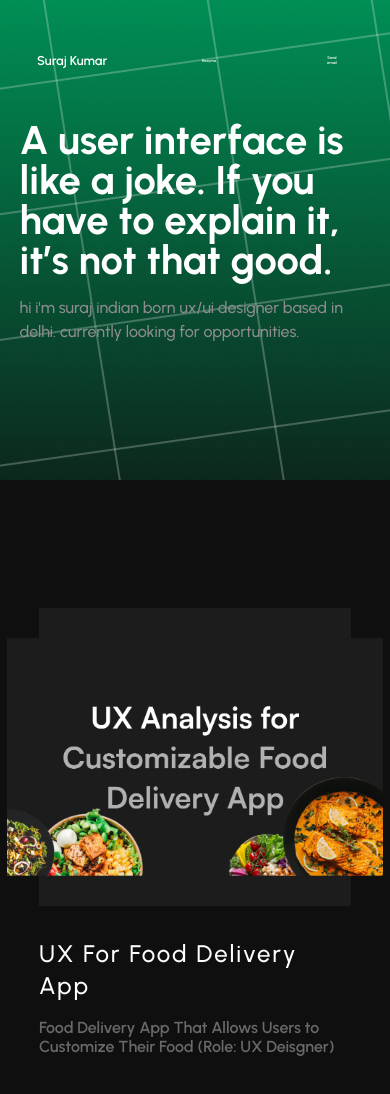
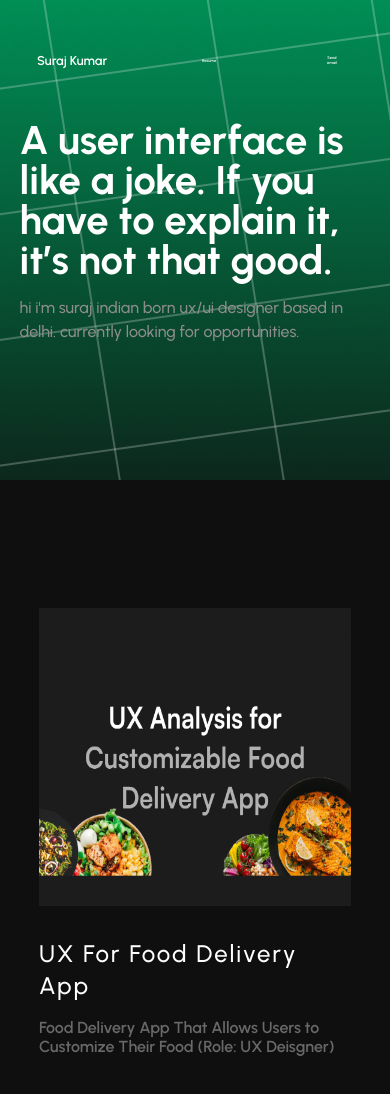
Before and after one commit to suraj-056/Portfolio, a plain HTML site: page index.html in a window 390 px wide. Shown: the top 1094 px of the page. Drawn offline with nearby package versions, Linux system fonts and the light colour scheme.

Commit message:
Update style.css

```diff
--- a/style.css
+++ b/style.css
@@ -1048,8 +1048,10 @@ span{
     flex-shrink: 0;
 }
 .project-1 img{
-    width: auto;
+    width: 100%;
     height: 80%;
+    position: relative;
+    float: bottom;
     transition: transform 2s;
 }
 .project-1:hover > img{
@@ -1106,7 +1108,7 @@ span{
     display: flex;
     align-items: center;
     justify-content: center;
-    width: 100%;
+    width: 80%;
     height: auto;
 }
 
```
